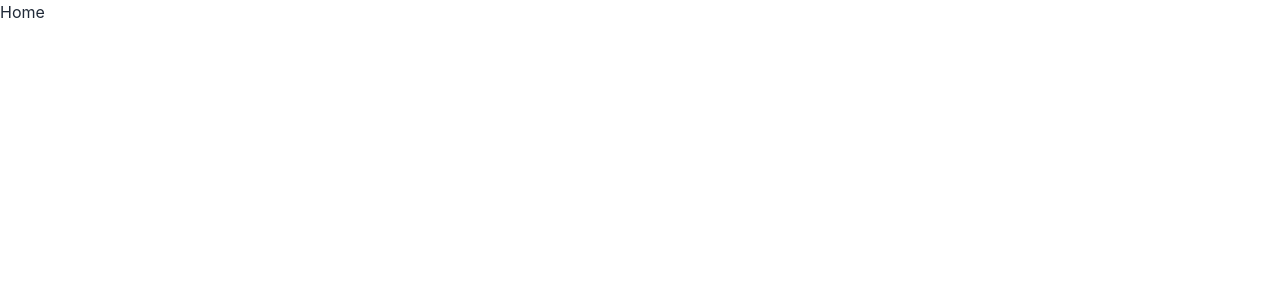
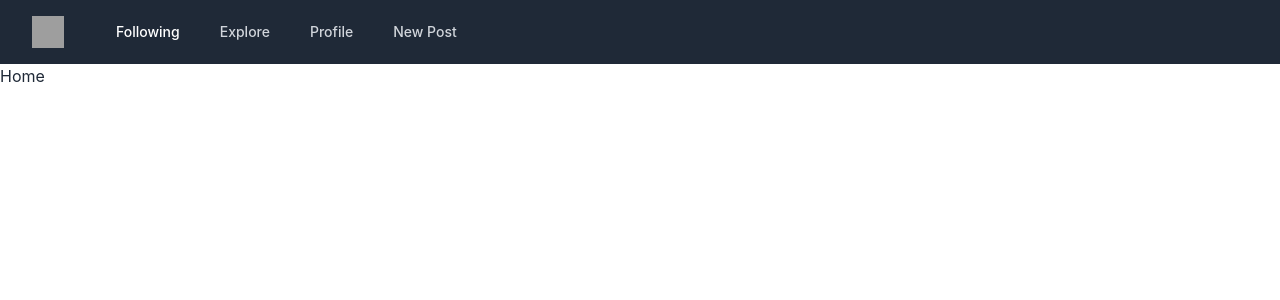
Before and after one commit to stone-com/MERN-social-media-blog, a React (Create React App) app in the folder frontend/: page / in a window 1280 px wide. Shown: the top 300 px of the page. Built offline with nearby package versions, Linux system fonts and the light colour scheme; grey boxes are pictures that could not be loaded.

Commit message:
Started work on navbar

```diff
--- a/frontend/package.json
+++ b/frontend/package.json
@@ -12,6 +12,7 @@
     "daisyui": "^2.43.2",
     "react": "^18.2.0",
     "react-dom": "^18.2.0",
+    "react-icons": "^4.7.1",
     "react-redux": "^8.0.5",
     "react-router-dom": "^6.4.5",
     "react-scripts": "5.0.1",
--- a/frontend/src/App.js
+++ b/frontend/src/App.js
@@ -5,11 +5,13 @@ import Login from './pages/Login';
 import NewPost from './components/NewPost';
 import Home from './pages/Home';
 import SignUp from './pages/SignUp';
+import Header from './components/Header';
 
 function App() {
   return (
     <>
       <Router>
+        <Header />
         <Routes>
           <Route path='/' element={<Home />} />
           <Route path='/register' element={<SignUp />} />
--- /dev/null
+++ b/frontend/src/components/Header.jsx
@@ -0,0 +1,142 @@
+import { useState } from 'react';
+import { Link } from 'react-router-dom';
+function Header() {
+  const [isOpen, setIsOpen] = useState(false);
+  return (
+    <div>
+      <nav className='bg-gray-800'>
+        <div className='max-w-7xl mx-auto px-4 sm:px-6 lg:px-8'>
+          <div className='flex items-center justify-between h-16'>
+            <div className='flex items-center'>
+              <div className='flex-shrink-0'>
+                <img
+                  className='h-8 w-8'
+                  src='https://freesvg.org/img/Cat3.png'
+                  alt='Workflow'
+                />
+              </div>
+              <div className='hidden md:block'>
+                <div className='ml-10 flex items-baseline space-x-4'>
+                  <Link
+                    to='/'
+                    className=' hover:bg-gray-700 text-white px-3 py-2 rounded-md text-sm font-medium'
+                  >
+                    Following
+                  </Link>
+
+                  <Link
+                    to='/explore'
+                    className='text-gray-300 hover:bg-gray-700 hover:text-white px-3 py-2 rounded-md text-sm font-medium'
+                  >
+                    Explore
+                  </Link>
+
+                  <Link
+                    to='/user/userId'
+                    className='text-gray-300 hover:bg-gray-700 hover:text-white px-3 py-2 rounded-md text-sm font-medium'
+                  >
+                    Profile
+                  </Link>
+
+                  <Link
+                    to='/newPost'
+                    className='text-gray-300 hover:bg-gray-700 hover:text-white px-3 py-2 rounded-md text-sm font-medium'
+                  >
+                    New Post
+                  </Link>
+                </div>
+              </div>
+            </div>
+            <div className='-mr-2 flex md:hidden'>
+              <button
+                onClick={() => setIsOpen(!isOpen)}
+                type='button'
+                className='bg-gray-900 inline-flex items-center justify-center p-2 rounded-md text-gray-400 hover:text-white hover:bg-gray-800 focus:outline-none focus:ring-2 focus:ring-offset-2 focus:ring-offset-gray-800 focus:ring-white'
+                aria-controls='mobile-menu'
+                aria-expanded='false'
+              >
+                <span className='sr-only'>Open main menu</span>
+                {!isOpen ? (
+                  <svg
+                    className='block h-6 w-6'
+                    xmlns='http://www.w3.org/2000/svg'
+                    fill='none'
+                    viewBox='0 0 24 24'
+                    stroke='currentColor'
+                    aria-hidden='true'
+                  >
+                    <path
+                      strokeLinecap='round'
+                      strokeLinejoin='round'
+                      strokeWidth='2'
+                      d='M4 6h16M4 12h16M4 18h16'
+                    />
+                  </svg>
+                ) : (
+                  <svg
+                    className='block h-6 w-6'
+                    xmlns='http://www.w3.org/2000/svg'
+                    fill='none'
+                    viewBox='0 0 24 24'
+                    stroke='currentColor'
+                    aria-hidden='true'
+                  >
+                    <path
+                      strokeLinecap='round'
+                      strokeLinejoin='round'
+                      strokeWidth='2'
+                      d='M6 18L18 6M6 6l12 12'
+                    />
+                  </svg>
+                )}
+              </button>
+            </div>
+          </div>
+        </div>
+
+        {(ref) => (
+          <div className='md:hidden' id='mobile-menu'>
+            <div ref={ref} className='px-2 pt-2 pb-3 space-y-1 sm:px-3'>
+              <a
+                href='#'
+                className='hover:bg-gray-700 text-white block px-3 py-2 rounded-md text-base font-medium'
+              >
+                Dashboard
+              </a>
+
+              <a
+                href='#'
+                className='text-gray-300 hover:bg-gray-700 hover:text-white block px-3 py-2 rounded-md text-base font-medium'
+              >
+                Team
+              </a>
+
+              <a
+                href='#'
+                className='text-gray-300 hover:bg-gray-700 hover:text-white block px-3 py-2 rounded-md text-base font-medium'
+              >
+                Projects
+              </a>
+
+              <a
+                href='#'
+                className='text-gray-300 hover:bg-gray-700 hover:text-white block px-3 py-2 rounded-md text-base font-medium'
+              >
+                Calendar
+              </a>
+
+              <a
+                href='#'
+                className='text-gray-300 hover:bg-gray-700 hover:text-white block px-3 py-2 rounded-md text-base font-medium'
+              >
+                Reports
+              </a>
+            </div>
+          </div>
+        )}
+      </nav>
+    </div>
+  );
+}
+
+export default Header;
```
Also changed, not shown: 1 other file (tests, documents, lock files or other folders).
